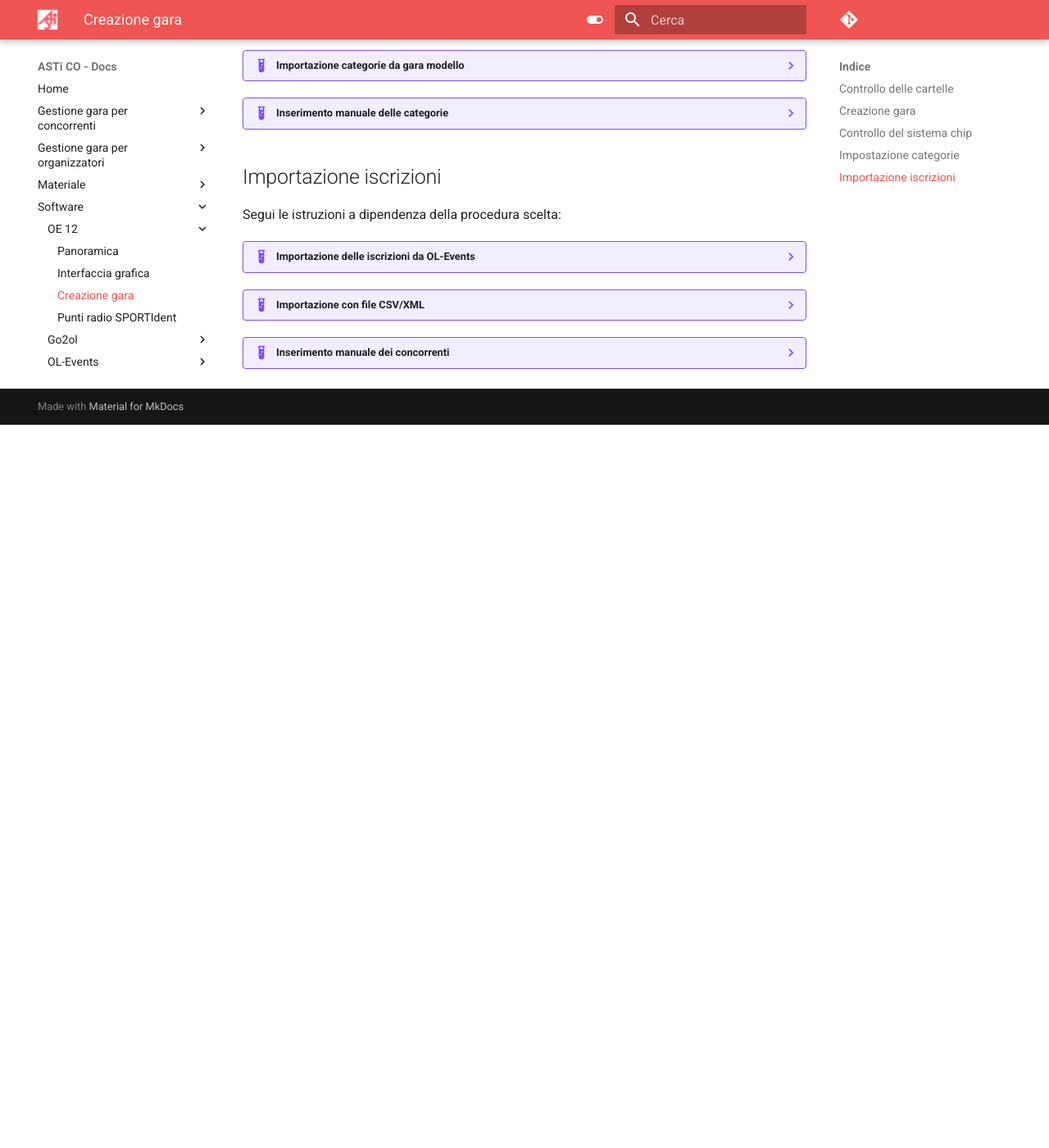
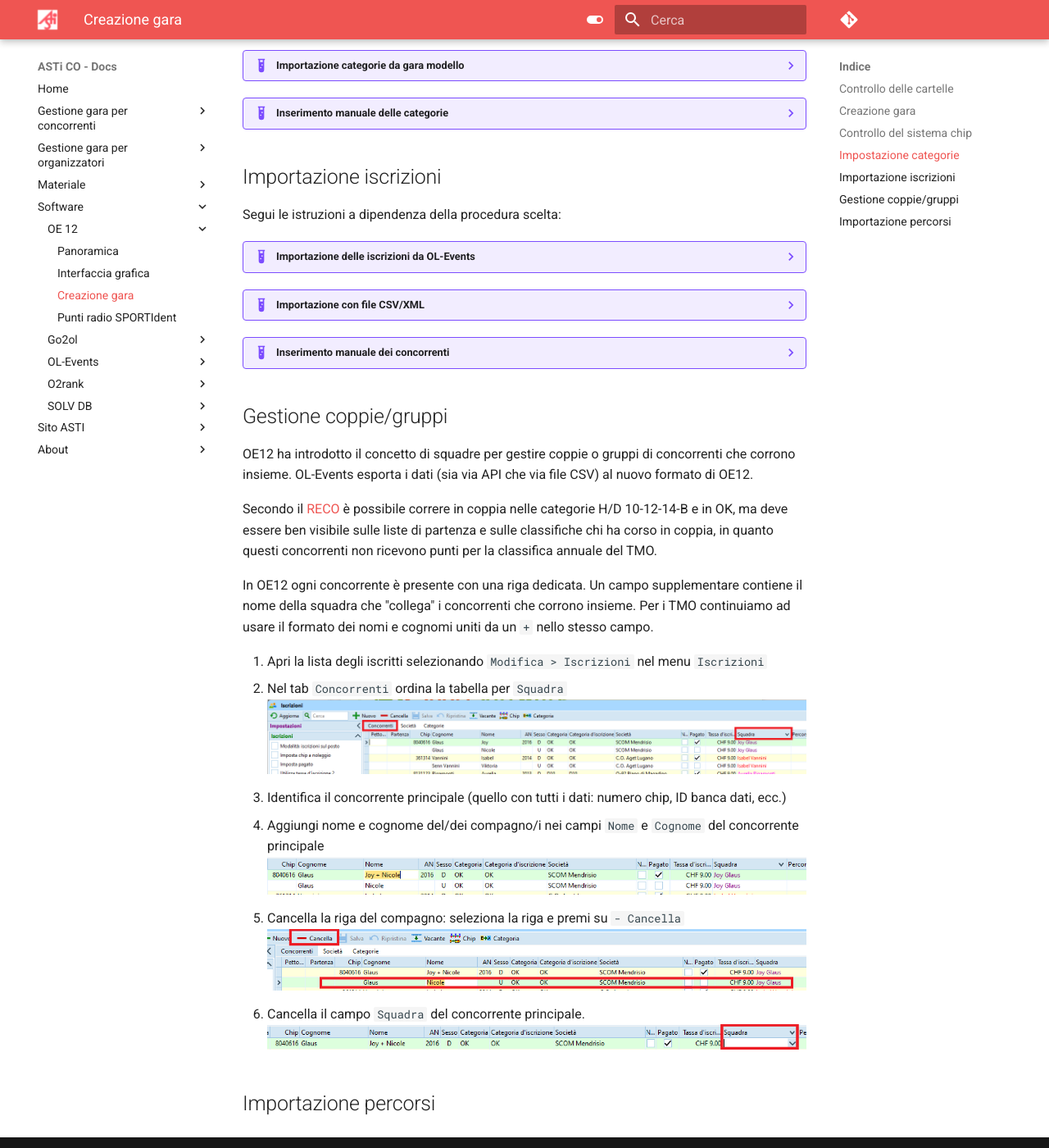
Before and after one commit to asti-co/doc, an MkDocs documentation site: the page built from docs/software/oe12/creazione_gara.md, in a window 1280 px wide and 1400 px high, scrolled down 2854 px. Shown: the whole window at 82% size. Built offline with MkDocs 1.6.1 and Material for MkDocs 9.7.7, drawn with Linux system fonts in a browser that asks for light colours; comment, search, counter and statistics services are not loaded; before the commit the page ends 3372 px from its top, so only the background shows below that.

Commit message:
Gestione coppie

```diff
--- a/docs/software/oe12/creazione_gara.md
+++ b/docs/software/oe12/creazione_gara.md
@@ -204,3 +204,25 @@
 
 ??? Example "Inserimento manuale dei concorrenti"
     da fare
+
+## Gestione coppie/gruppi
+
+OE12 ha introdotto il concetto di squadre per gestire coppie o gruppi di concorrenti che corrono insieme. OL-Events esporta i dati (sia via API che via file CSV) al nuovo formato di OE12.
+
+Secondo il [RECO](https://www.asti-ticino.ch/co/index.php?folder=ctco&main=reco) è possibile correre in coppia nelle categorie H/D 10-12-14-B e in OK, ma deve essere ben visibile sulle liste di partenza e sulle classifiche chi ha corso in coppia, in quanto questi concorrenti non ricevono punti per la classifica annuale del TMO.
+
+In OE12 ogni concorrente è presente con una riga dedicata. Un campo supplementare contiene il nome della squadra che "collega" i concorrenti che corrono insieme.
+Per i TMO continuiamo ad usare il formato dei nomi e cognomi uniti da un `+` nello stesso campo.
+
+1. Apri la lista degli iscritti selezionando `Modifica > Iscrizioni` nel menu `Iscrizioni`
+1. Nel tab `Concorrenti` ordina la tabella per `Squadra`
+![Squadre in formato OE12](inc/squadre_separate.png)
+1. Identifica il concorrente principale (quello con tutti i dati: numero chip, ID banca dati, ecc.)
+1. Aggiungi nome e cognome del/dei compagno/i nei campi `Nome` e `Cognome` del concorrente principale
+![Squadre unite ma ancora separate](inc/squadre_unite_separate.png)
+1. Cancella la riga del compagno: seleziona la riga e premi su `- Cancella`
+![Cancella squadra](inc/squadre_cancella.png)
+1. Cancella il campo `Squadra` del concorrente principale.
+![Cancella nome squadra](inc/squadra_cancella_nome.png)
+
+## Importazione percorsi
```
Also changed, not shown: docs/software/oe12/inc/squadra_cancella_nome.png (added), docs/software/oe12/inc/squadre_cancella.png (added), docs/software/oe12/inc/squadre_separate.png (added), docs/software/oe12/inc/squadre_unite_separate.png (added).
